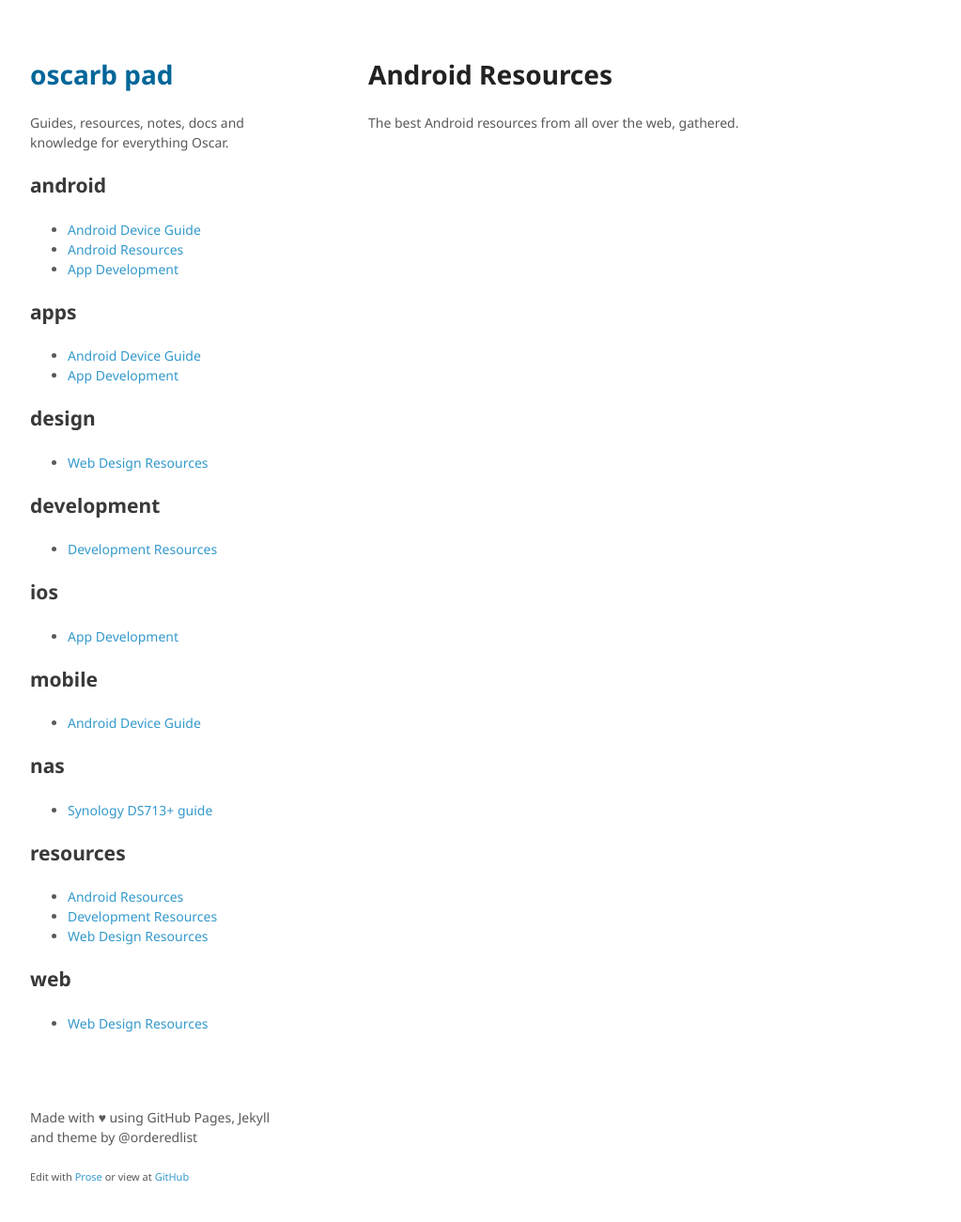
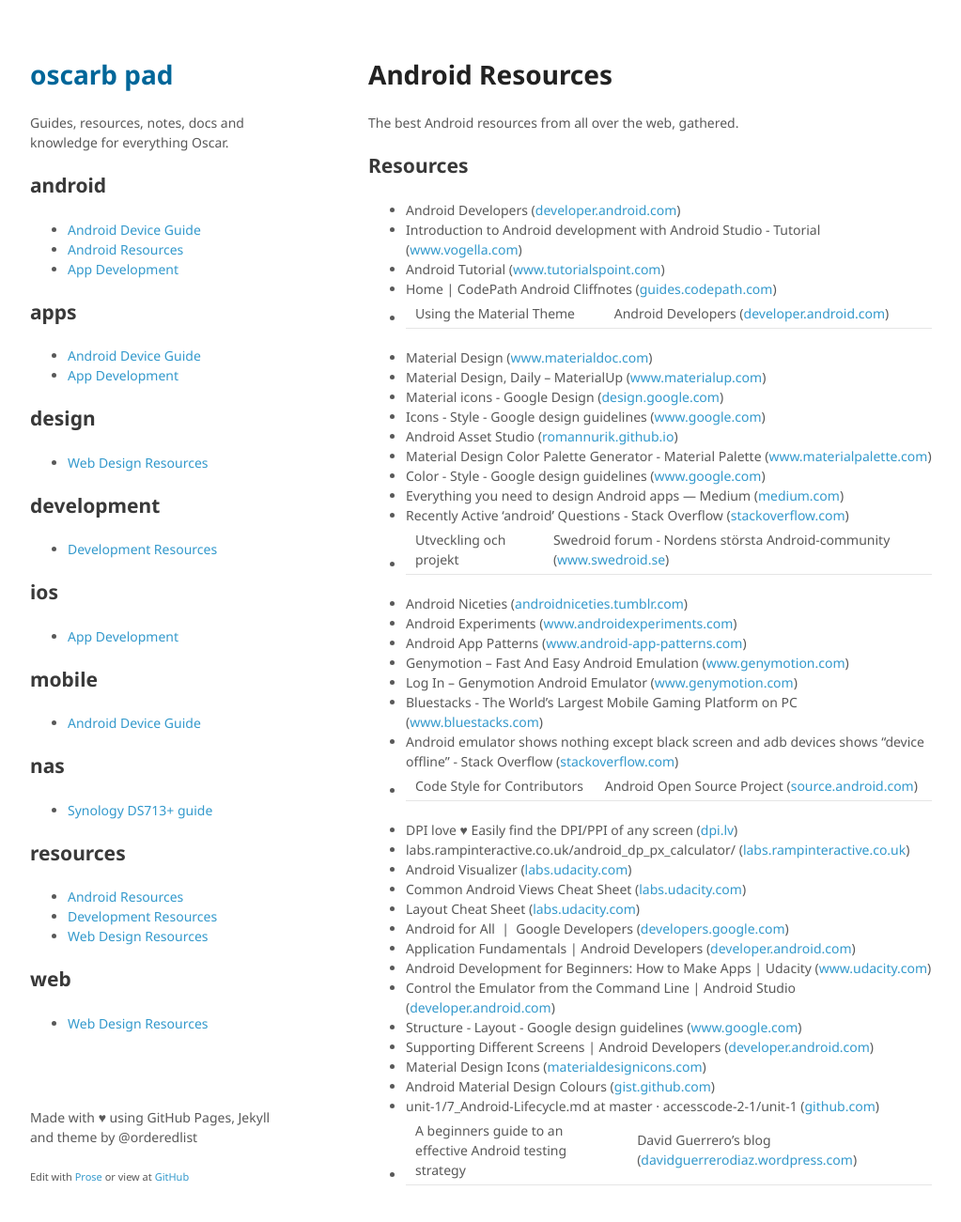
Before and after one commit to oscarb/pad, a Jekyll site: the page built from _docs/android-resources.md, in a window 1280 px wide and 1332 px high. Shown: the top 1301 px of the window at 94% size, without its empty margins (128-1151 px from the left). Built offline with Jekyll 4.4.1, drawn with Linux system fonts in a browser that asks for light colours.

Commit message:
Add resources

```diff
--- a/_docs/android-resources.md
+++ b/_docs/android-resources.md
@@ -1,8 +1,52 @@
 ---
 title: Android Resources
-tags: [android, resources]
+tags:
+  - android
+  - resources
+published: true
 ---
 
 # Android Resources
 
 The best Android resources from all over the web, gathered.
+
+## Resources
+
+* Android Developers ([developer.android.com](https://developer.android.com/index.html))
+* Introduction to Android development with Android Studio - Tutorial ([www.vogella.com](http://www.vogella.com/tutorials/Android/article.html))
+* Android Tutorial ([www.tutorialspoint.com](http://www.tutorialspoint.com/android/index.htm))
+* Home \| CodePath Android Cliffnotes ([guides.codepath.com](http://guides.codepath.com/android))
+* Using the Material Theme | Android Developers ([developer.android.com](https://developer.android.com/training/material/theme.html))
+* Material Design ([www.materialdoc.com](http://www.materialdoc.com/))
+* Material Design, Daily – MaterialUp ([www.materialup.com](http://www.materialup.com/))
+* Material icons - Google Design ([design.google.com](https://design.google.com/icons/))
+* Icons - Style - Google design guidelines ([www.google.com](https://www.google.com/design/spec/style/icons.html))
+* Android Asset Studio ([romannurik.github.io](https://romannurik.github.io/AndroidAssetStudio/))
+* Material Design Color Palette Generator - Material Palette ([www.materialpalette.com](https://www.materialpalette.com/blue-grey/amber))
+* Color - Style - Google design guidelines ([www.google.com](https://www.google.com/design/spec/style/color.html#))
+* Everything you need to design Android apps — Medium ([medium.com](https://medium.com/@FluidUI_Team/everything-you-need-to-design-android-apps-e8d31792c690#.bo2pwky7h))
+* Recently Active 'android' Questions - Stack Overflow ([stackoverflow.com](https://stackoverflow.com/questions/tagged/android))
+* Utveckling och projekt | Swedroid forum - Nordens största Android-community ([www.swedroid.se](http://www.swedroid.se/forum/forums/utveckling-och-projekt.4/))
+* Android Niceties ([androidniceties.tumblr.com](http://androidniceties.tumblr.com/))
+* Android Experiments ([www.androidexperiments.com](https://www.androidexperiments.com/))
+* Android App Patterns ([www.android-app-patterns.com](http://www.android-app-patterns.com/))
+* Genymotion – Fast And Easy Android Emulation ([www.genymotion.com](https://www.genymotion.com/#!/))
+* Log In – Genymotion Android Emulator ([www.genymotion.com](https://www.genymotion.com/account/login/))
+* Bluestacks - The World's Largest Mobile Gaming Platform on PC ([www.bluestacks.com](http://www.bluestacks.com/))
+* Android emulator shows nothing except black screen and adb devices shows "device offline" - Stack Overflow ([stackoverflow.com](http://stackoverflow.com/questions/10022580/android-emulator-shows-nothing-except-black-screen-and-adb-devices-shows-device))
+* Code Style for Contributors | Android Open Source Project ([source.android.com](http://source.android.com/source/code-style.html))
+* DPI love ♥ Easily find the DPI/PPI of any screen ([dpi.lv](http://dpi.lv/))
+* labs.rampinteractive.co.uk/android_dp_px_calculator/ ([labs.rampinteractive.co.uk](http://labs.rampinteractive.co.uk/android_dp_px_calculator/))
+* Android Visualizer ([labs.udacity.com](http://labs.udacity.com/android-visualizer/#/android/sandbox))
+* Common Android Views Cheat Sheet ([labs.udacity.com](http://labs.udacity.com/images/Common-Android-Views-Cheat-Sheet.pdf))
+* Layout Cheat Sheet ([labs.udacity.com](http://labs.udacity.com/images/Layout-Cheat-Sheet.pdf))
+* Android for All  \|  Google Developers ([developers.google.com](https://developers.google.com/android/for-all/vocab-words/))
+* Application Fundamentals \| Android Developers ([developer.android.com](https://developer.android.com/guide/components/fundamentals.html))
+* Android Development for Beginners: How to Make Apps \| Udacity ([www.udacity.com](https://www.udacity.com/course/android-development-for-beginners--ud837))
+* Control the Emulator from the Command Line \| Android Studio ([developer.android.com](https://developer.android.com/studio/run/emulator-commandline.html#KeyMapping))
+* Structure - Layout - Google design guidelines ([www.google.com](http://www.google.com/design/spec/layout/structure.html#structure-side-nav))
+* Supporting Different Screens \| Android Developers ([developer.android.com](https://developer.android.com/training/basics/supporting-devices/screens.html))
+* Material Design Icons ([materialdesignicons.com](https://materialdesignicons.com/))
+* Android Material Design Colours ([gist.github.com](https://gist.github.com/daniellevass/b0b8cfa773488e138037))
+* unit-1/7_Android-Lifecycle.md at master · accesscode-2-1/unit-1 ([github.com](https://github.com/accesscode-2-1/unit-1/blob/master/lessons/7_Android-Lifecycle.md))
+* A beginners guide to an effective Android testing strategy | David Guerrero's blog ([davidguerrerodiaz.wordpress.com](https://davidguerrerodiaz.wordpress.com/2016/03/04/a-beginners-guide-to-an-effective-android-testing-strategy/))
```
